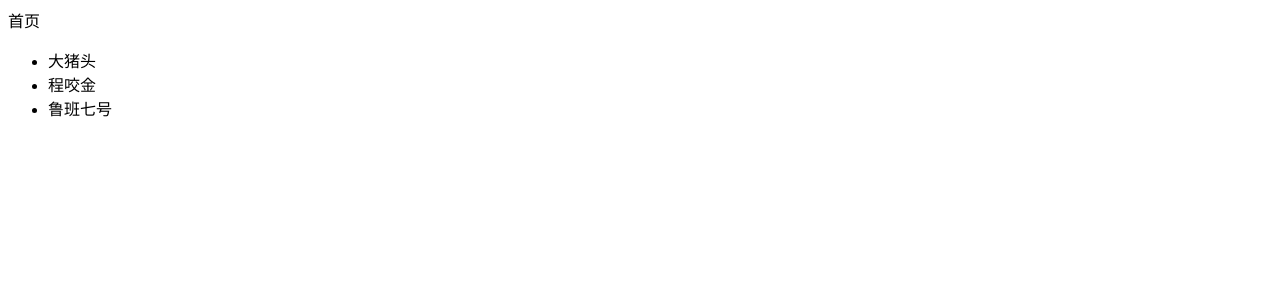
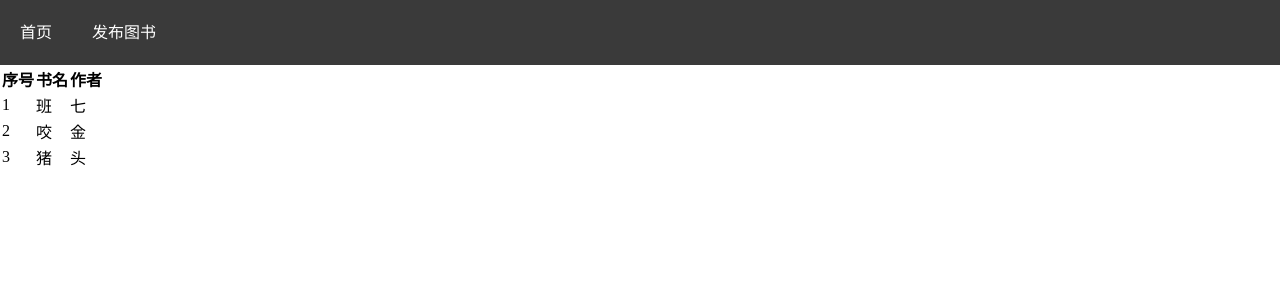
Before and after one commit to xuqil/VueDjango_demo, a Django app: page / in a window 1280 px wide. Shown: the top 300 px of the page. Run offline with Django 3.2, Linux system fonts and the light colour scheme.

Commit message:
数据库

```diff
--- /dev/null
+++ b/front/static/front/base.css
@@ -0,0 +1,26 @@
+*{
+    margin: 0;
+    padding: 0;
+}
+
+.nav{
+    background: #3a3a3a;
+    height: 65px;
+    overflow: hidden;
+}
+
+.nav li{
+    float: left;
+    list-style: none;
+    margin: 0 20px;
+    line-height: 65px;
+}
+
+.nav li a{
+    color: #ffff;
+    text-decoration: none;
+}
+
+.nav li a:hover{
+    color: lightblue;
+}
--- a/front/urls.py
+++ b/front/urls.py
@@ -4,6 +4,6 @@ from . import views
 app_name = 'front'
 
 urlpatterns = [
-    path('front/', views.index, name='front'),
+    path('', views.index, name='front'),
     path('add_book/', views.add_book, name='add_book')
 ]
--- /dev/null
+++ b/templates/base.html
@@ -0,0 +1,19 @@
+{% load static %}
+<!DOCTYPE html>
+<html lang="en">
+<head>
+    <meta charset="UTF-8">
+    <title>图书管理系统</title>
+    <link rel="stylesheet" href="{% static 'front/base.css' %}">
+</head>
+<body>
+<nav>
+    <ul class="nav">
+        <li><a href="/">首页</a> </li>
+        <li><a href="{% url 'front:add_book' %}">发布图书</a> </li>
+    </ul>
+</nav>
+{% block content %}
+{% endblock %}
+</body>
+</html>
--- a/templates/index.html
+++ b/templates/index.html
@@ -1,16 +1,22 @@
-<!DOCTYPE html>
-<html lang="en">
-<head>
-    <meta charset="UTF-8">
-    <title>Title</title>
-</head>
-<body>
-首页
-<p>{{ person.0 }}{{ person.1 }}</p>
-<ul>
-{% for book in books reversed%}
-    <li>{{ book }}</li>
+{% extends 'base.html' %}
+
+{% block content %}
+    <table>
+    <thead>
+    <tr>
+        <th>序号</th>
+        <th>书名</th>
+        <th>作者</th>
+    </tr>
+    </thead>
+    <tbody>
+    {% for book in books %}
+        <tr>
+        <td>{{ forloop.counter }}</td>
+        <td>{{ book.1 }}</td>
+        <td>{{ book.2 }}</td>
+        </tr>
     {% endfor %}
-</ul>
-</body>
-</html>
+    </tbody>
+    </table>
+{% endblock %}
```
Also changed, not shown: db.sqlite3 (deleted).
